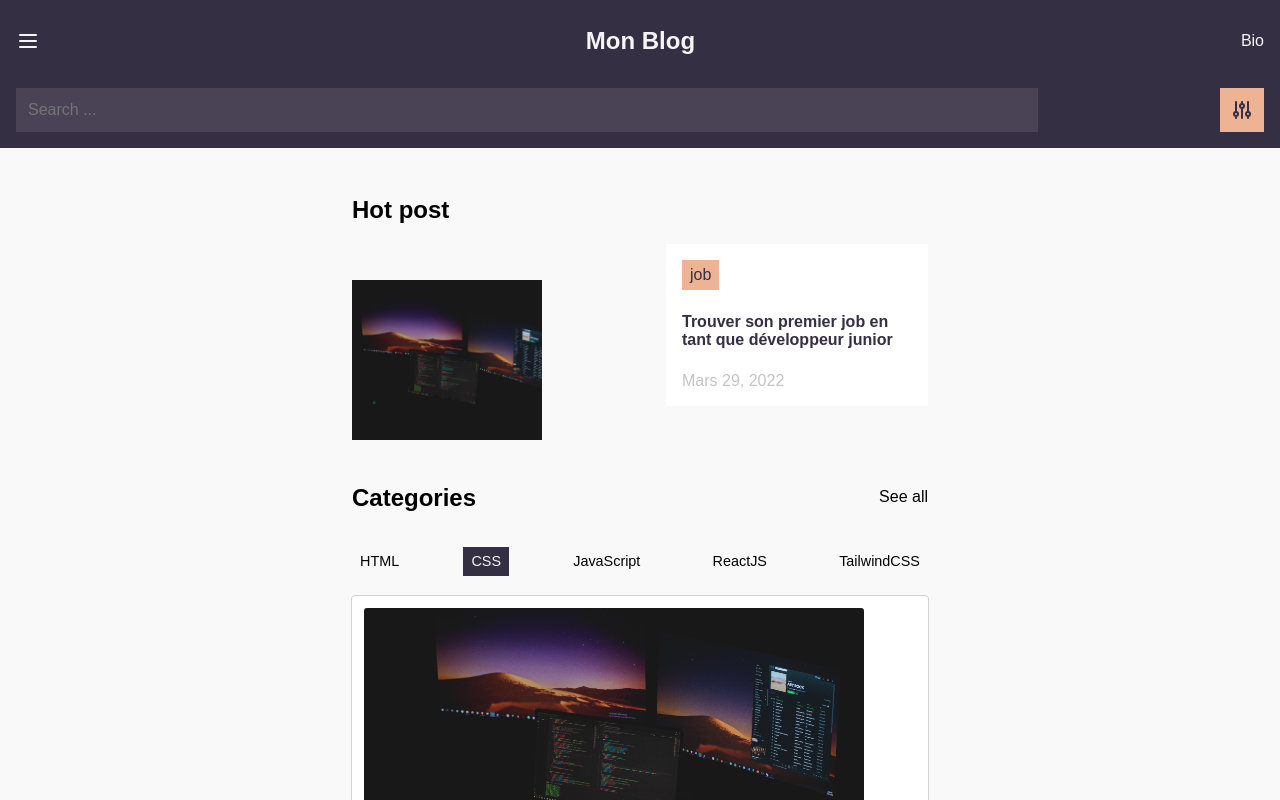
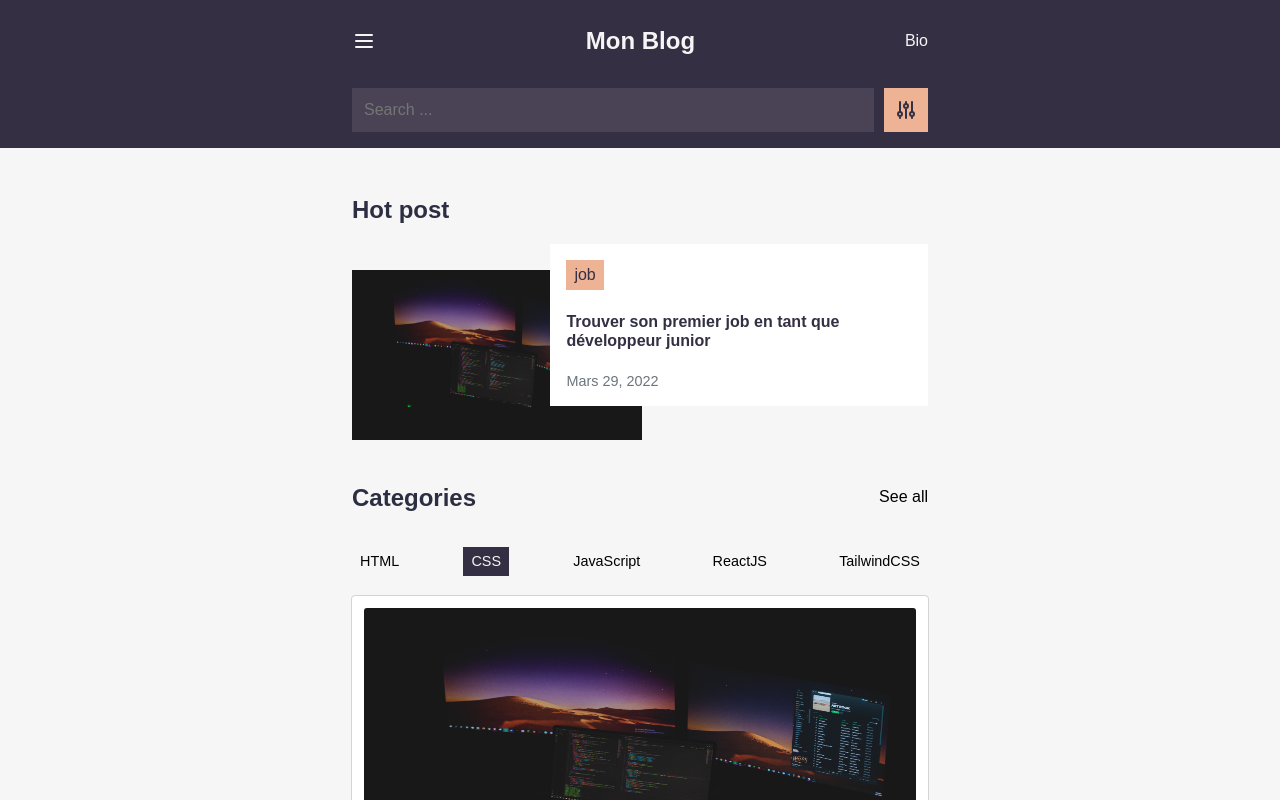
Before and after one commit to Celdama/nextjs-mdx-blog, a Next.js app: page / in a window 1280 px wide. Shown: the top 800 px of the page. Built offline with nearby package versions, Linux system fonts and the light colour scheme.

Commit message:
add lot of style

```diff
--- a/components/Categories/categories.style.js
+++ b/components/Categories/categories.style.js
@@ -8,6 +8,10 @@ export const Wrapper = styled.div`
     display: flex;
     align-items: center;
     justify-content: space-between;
+
+    h2 {
+      color: #2c2e42;
+    }
   }
 
   .list {
--- a/components/HotPost/hotPost.style.js
+++ b/components/HotPost/hotPost.style.js
@@ -2,13 +2,20 @@ import styled from 'styled-components';
 
 export const Wrapper = styled.div`
   font-family: sans-serif;
+  h2 {
+    color: #2c2e42;
+  }
 
   .content {
     height: 200px;
     position: relative;
 
+    :hover {
+      cursor: pointer;
+    }
+
     .text {
-      width: 230px;
+      width: 60%;
       height: 130px;
       position: absolute;
       z-index: 2;
@@ -29,7 +36,8 @@ export const Wrapper = styled.div`
 
     p {
       margin: 0;
-      color: #c4c3c6;
+      color: #6c757d;
+      font-size: 0.9rem;
     }
 
     .tag {
--- a/components/HotPost/index.js
+++ b/components/HotPost/index.js
@@ -1,11 +1,13 @@
 import React from 'react';
 import Image from 'next/image';
 import { Wrapper } from './hotPost.style';
+import Link from 'next/link';
 
 export const HotPost = ({ hotPost }) => {
   return (
     <Wrapper>
       <h2>Hot post</h2>
+      <Link className='link' href={`/blog/${hotPost.slug}`} passHref>
         <div className='content'>
           <div className='text'>
             <span className='tag'>{hotPost.frontMatter.tags[0]}</span>
@@ -15,13 +17,14 @@ export const HotPost = ({ hotPost }) => {
           <div className='thumb'>
             <Image
               src={hotPost.frontMatter.thumbnailUrl}
-            width={190}
-            height={160}
+              width={290}
+              height={170}
               alt='thumbnail'
               objectFit='cover'
             />
           </div>
         </div>
+      </Link>
     </Wrapper>
   );
 };
--- a/components/Nav/index.js
+++ b/components/Nav/index.js
@@ -4,6 +4,7 @@ import { Wrapper } from './nav.styles';
 const Nav = () => {
   return (
     <Wrapper>
+      <div className='content'>
         <div className='header'>
           <svg
             fill='none'
@@ -42,6 +43,7 @@ const Nav = () => {
             />
           </svg>
         </div>
+      </div>
     </Wrapper>
   );
 };
--- a/components/Nav/nav.styles.js
+++ b/components/Nav/nav.styles.js
@@ -1,12 +1,18 @@
 import styled from 'styled-components';
 
 export const Wrapper = styled.nav`
+  .content {
+    max-width: 36rem;
+    margin: 0 auto;
+    flex-direction: column;
+
+    display: flex;
+  }
+
   padding: 16px;
   font-family: sans-serif;
   background-color: #352f43;
   color: whitesmoke;
-  display: flex;
-  flex-direction: column;
   /* align-items: center; */
   /* justify-content: space-between; */
 
@@ -20,11 +26,14 @@ export const Wrapper = styled.nav`
     display: flex;
     margin-top: 22px;
     justify-content: space-between;
+    gap: 10px;
 
     input {
+      flex-grow: 1;
       padding: 12px;
       color: whitesmoke;
-      width: 80%;
+      /* width: 90%; */
+      outline: none;
       border: none;
       background-color: #494355;
     }
--- a/components/Post/index.js
+++ b/components/Post/index.js
@@ -15,15 +15,14 @@ export default function Post({ post, index }) {
               src={thumbnailUrl}
               alt='thumbnail'
               width={500}
+              layout='responsive'
               height={246}
-              objectFit='cover'
             />
             <span className='tag'>{tags[0]}</span>
           </div>
           <div>
             <div>
               <h5>{title}</h5>
-              {/* <p>{description}</p> */}
               <p>
                 <small>{date}</small>
               </p>
--- a/components/Post/post.style.js
+++ b/components/Post/post.style.js
@@ -7,6 +7,10 @@ export const Wrapper = styled.article`
   padding: 12px;
   font-family: sans-serif;
   background-color: white;
+
+  :hover {
+    cursor: pointer;
+  }
   /* background-color: #f9f9f9; */
 
   h5 {
@@ -17,7 +21,7 @@ export const Wrapper = styled.article`
 
   p {
     margin: 0;
-    color: #c4c3c6;
+    color: #6c757d;
   }
 
   .thumb {
--- a/pages/GlobalStyle.js
+++ b/pages/GlobalStyle.js
@@ -6,6 +6,6 @@ export const GlobalStyle = createGlobalStyle`
   }
 
   body {
-    background-color: #f9f9f9;
+    background-color: #f6f6f6;
   }
 `;
```
Also changed, not shown: pages/blog/[slug].js (+11 -2 lines), pages/blog/slug.style.js (+25 -3 lines). Lines whose indentation alone changed are shown as unchanged.
